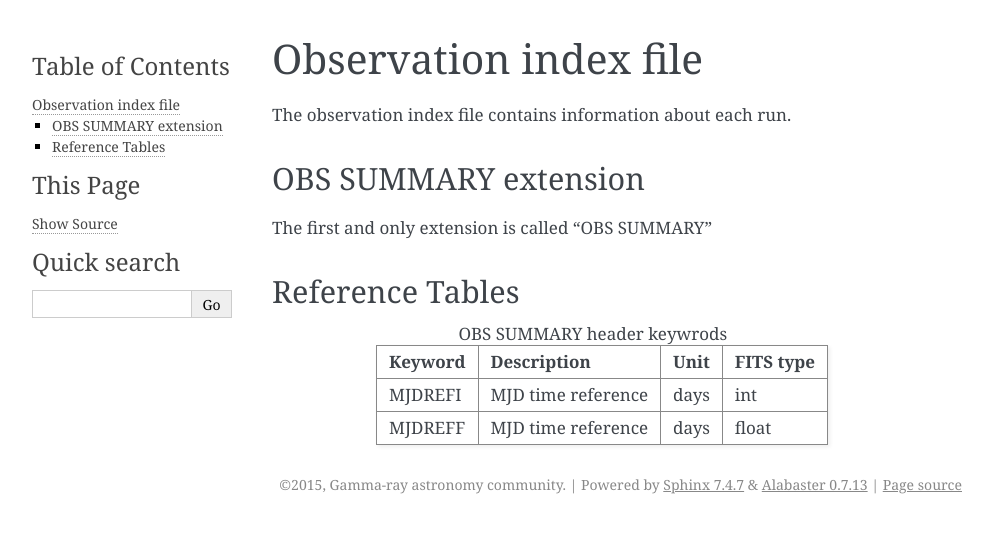
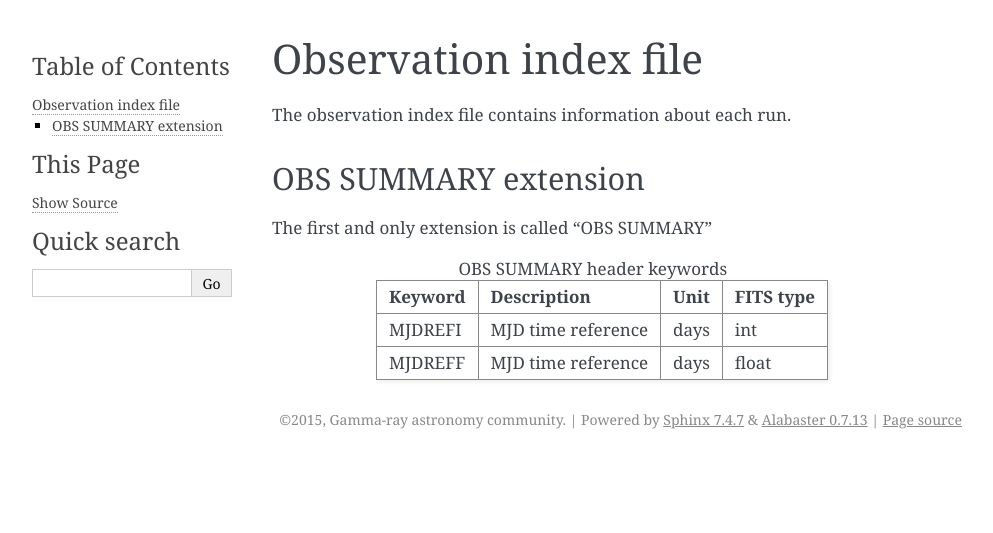
Before and after one commit to open-gamma-ray-astro/gamma-astro-data-formats, a Sphinx documentation site: the page built from source/data_storage/obs_index/index.rst, in a window 1280 px wide. Shown: the top 533 px of the page, without its empty margins (148-1141 px from the left). Built offline with Sphinx 7.4.7, drawn with Linux system fonts in a browser that asks for light colours; pages that are not in the unit, such as notebooks, are missing from menus.

Commit message:
Tried to impove formatting

```diff
--- a/source/data_storage/hdu_index/index.rst
+++ b/source/data_storage/hdu_index/index.rst
@@ -30,8 +27,6 @@ Column names and header keywords
       HDUCLASS        HDU format type								 string
     ==============  ================================================    =================    ======================
 
-
-
 .. _tab_2:
 
 .. table:: HDU INDEX header keywrods
--- a/source/data_storage/index.rst
+++ b/source/data_storage/index.rst
@@ -5,8 +5,8 @@ Here we give an overview of how the data storage for IACTs should look like.
 In general, IACT data is divided into "runs" of a few tens of minutes of data taking.
 We have per-run IRFs and per run event lists. The challenge is that in the data structure,
 we have to accomodate user choices on various levels:
+
 .. toctree::
-   :maxdepth: 1
 
    Reconstruction chain (e.g. paris)
    Version of FITS exporter (e.g prod01)
--- a/source/data_storage/obs_index/index.rst
+++ b/source/data_storage/obs_index/index.rst
@@ -7,9 +7,6 @@ OBS SUMMARY extension
 ----------------
 
 The first and only extension is called "OBS SUMMARY"
-
-Reference Tables
-----------------
 
 .. _tab_1:
 
@@ -53,11 +50,9 @@ Reference Tables
       TIME\_END       Observation end time                                hh:mm:ss               string
     ==============  ================================================    =================    ======================
 
-
-
 .. _tab_2:
 
-.. table:: OBS SUMMARY header keywrods
+.. table:: OBS SUMMARY header keywords
 
     ==============  =========================    =================    ======================
       Keyword         Description                    Unit                  FITS type
```
Also changed, not shown: other parts of source/data_storage/hdu_index/index.rst (+0 -3 lines).
